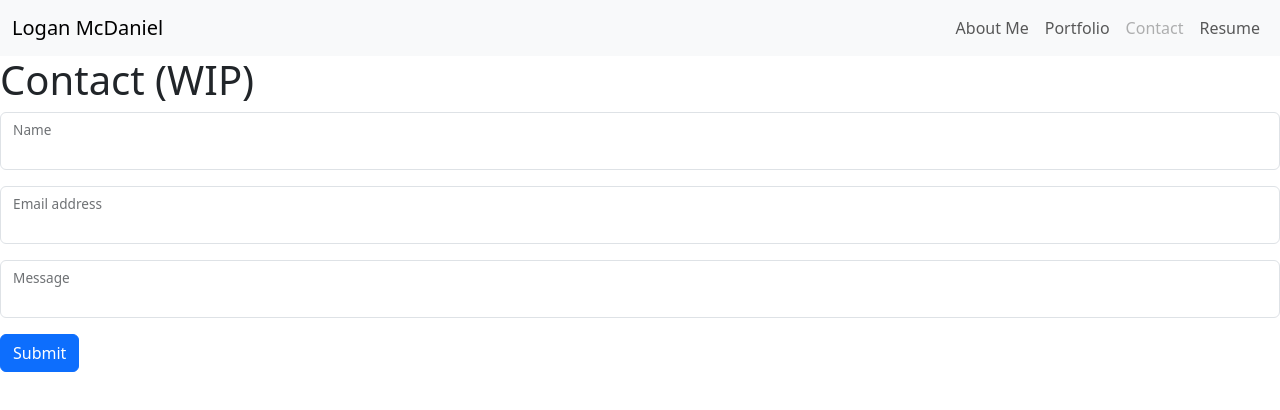
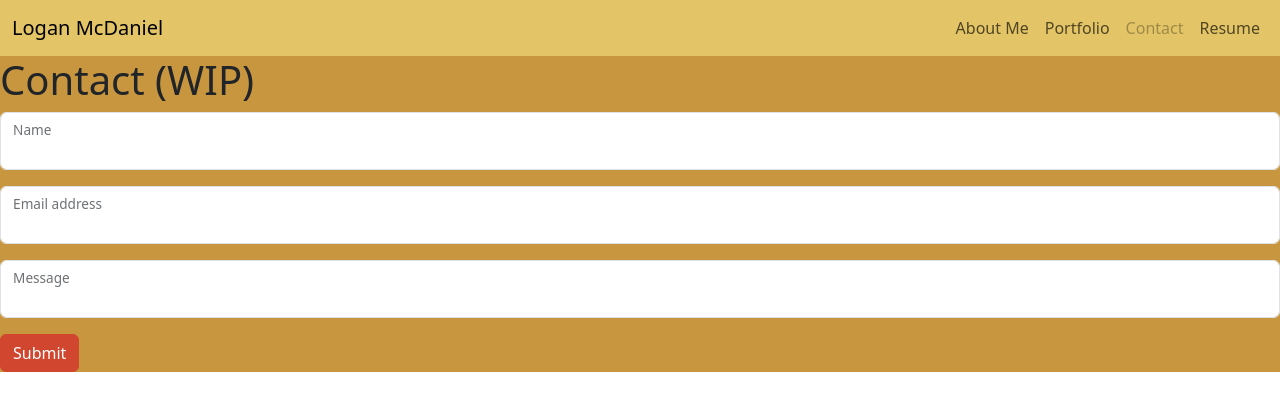
Before and after one commit to lsmcd/React-Portfolio, a React (Vite) app: page /contact in a window 1280 px wide. Shown: the top 410 px of the page. Built offline with nearby package versions, Linux system fonts and the light colour scheme.

Commit message:
add base styles

```diff
--- a/src/App.jsx
+++ b/src/App.jsx
@@ -7,7 +7,9 @@ function App() {
   return (
     <>
       <Navbar />
-      <Outlet />
+      <body className="bg-dark">
+        <Outlet />
+      </body>
     </>
   )
 }
--- a/src/pages/ContactPage.jsx
+++ b/src/pages/ContactPage.jsx
@@ -40,7 +40,7 @@ export default function ContactPage() {
                 <input onMouseOut={messageHandler} type="text" className="form-control" id="message"/>
                 <label htmlFor="message" className="form-label">{messageRequired ? "Message (required)" : "Message"}</label>
             </div>
-            <button type="submit" className="btn btn-primary">Submit</button>
+            <button type="submit" className="btn btn-secondary">Submit</button>
         </form>
     </div>
 }
--- /dev/null
+++ b/src/scss/_variables.scss
@@ -0,0 +1,17 @@
+/* SCSS HEX */
+$arylide-yellow: #e3c567ff;
+$satin-sheen-gold: #c8963eff;
+$earth-yellow: #d9ae61ff;
+$chili-red: #d1462fff;
+$rich-black: #0d0c1dff;
+
+$theme-colors: (
+  "primary":    $arylide-yellow,
+  "secondary":  $chili-red,
+  "success":    $earth-yellow,
+  "info":       $rich-black,
+  "warning":    $chili-red,
+  "danger":     $chili-red,
+  "light":      $arylide-yellow,
+  "dark":       $satin-sheen-gold
+);
--- a/src/scss/styles.scss
+++ b/src/scss/styles.scss
@@ -1 +1,2 @@
+@import "./variables";
 @import "~bootstrap/scss/bootstrap.scss";
```
